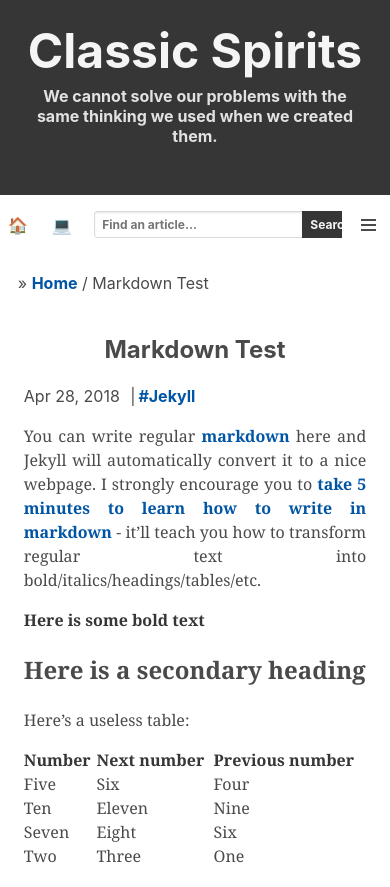
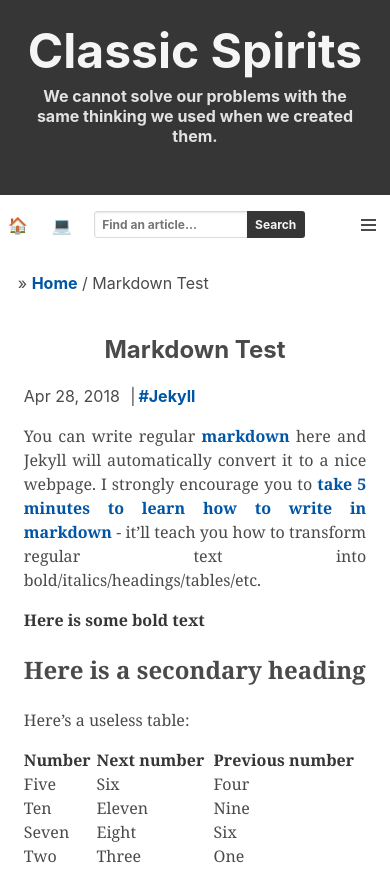
Before and after one commit to brennanbrown/classic-spirits, a Jekyll site: the page built from _posts/2018-04-28-markdown-test.markdown, in a window 390 px wide. Shown: the top 887 px of the page. Built offline with Jekyll 4.4.1, drawn with Linux system fonts in a browser that asks for light colours.

Commit message:
Update navigation styles

```diff
--- a/_layouts/post.html
+++ b/_layouts/post.html
@@ -36,7 +36,7 @@
         {%- endfor -%}
     </p>
 
-    <span class="post-text">{{ content }}</span>
+    <span class="post-text post-content">{{ content }}</span>
     {% include post-pagination.html %}
 </div>
 
--- a/assets/css/custom.css
+++ b/assets/css/custom.css
@@ -643,12 +643,6 @@
     color: #363636
 }
 
-@media screen and (min-width:769px) and (max-width:999px) {
-    .nav-menu {
-        padding-right: 1.5rem
-    }
-}
-
 .nav-left,
 .nav-right {
     -webkit-box-align: stretch;
@@ -800,6 +794,9 @@
 }
 
 @media screen and (max-width:768px) {
+    #searchFieldNav {
+        max-width: 230px;
+    }
 
     .box,
     .nav.has-shadow {
@@ -835,6 +832,7 @@
 }
 
 @media screen and (min-width:769px) {
+
     .search-bar {
         width: 230px;
     }
@@ -901,7 +899,8 @@
     .nav-right {
         display: -webkit-box;
         display: -ms-flexbox;
-        display: flex
+        display: flex;
+        margin-right: 15px;
     }
 }
 
@@ -1043,12 +1042,11 @@
 .card-title {
     font-size: larger;
     font-weight: 400;
-    font-family: Roboto, sans-serif;
     padding: 0 10px;
 }
 
 .card-text {
-    font-family: "Open Sans", sans-serif;
+    /* font-family: "Open Sans", sans-serif; */
 }
 
 .card-content {
@@ -1063,7 +1061,7 @@
     font-size: small;
 }
 
-.post-text {
+.post-content {
     text-align: justify;
     font-family: Georgia, 'Times New Roman', Times, serif
 }
```
Also changed, not shown: _includes/04_sidebar.html (+4 -4 lines).
